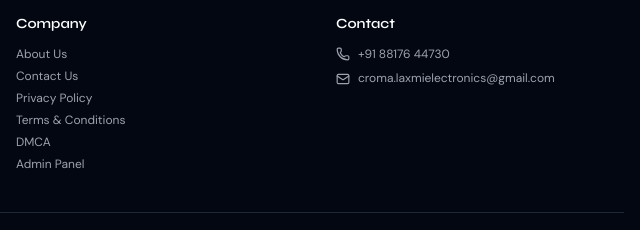
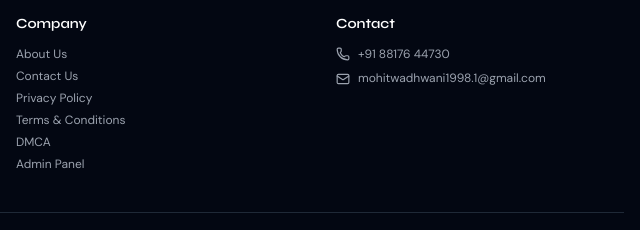
Before and after one commit to momoworld1998/freeassets2, a plain HTML site: page categories.html in a window 1280 px wide. Shown: the part 4351-4581 px from the top of the page, 640-1280 px from the left. Drawn offline with nearby package versions, Linux system fonts and the light colour scheme.

Commit message:
Update categories.html

```diff
--- a/categories.html
+++ b/categories.html
@@ -420,7 +420,7 @@
         <h4 class="font-display font-semibold text-white mb-3 text-sm">Contact</h4>
         <ul class="space-y-2 text-xs">
           <li class="flex items-center gap-2"><i data-lucide="phone" class="w-3.5 h-3.5 text-brand-400"></i><a href="tel:+918817644730" class="hover:text-brand-400">+91 88176 44730</a></li>
-          <li class="flex items-start gap-2"><i data-lucide="mail" class="w-3.5 h-3.5 text-brand-400 mt-0.5"></i><a href="mailto:mohitwadhwani1998.1@gmail.com" class="hover:text-brand-400 break-all">croma.laxmielectronics@gmail.com</a></li>
+          <li class="flex items-start gap-2"><i data-lucide="mail" class="w-3.5 h-3.5 text-brand-400 mt-0.5"></i><a href="mailto:mohitwadhwani1998.1@gmail.com" class="hover:text-brand-400 break-all">mohitwadhwani1998.1@gmail.com</a></li>
         </ul>
       </div>
     </div>
```
